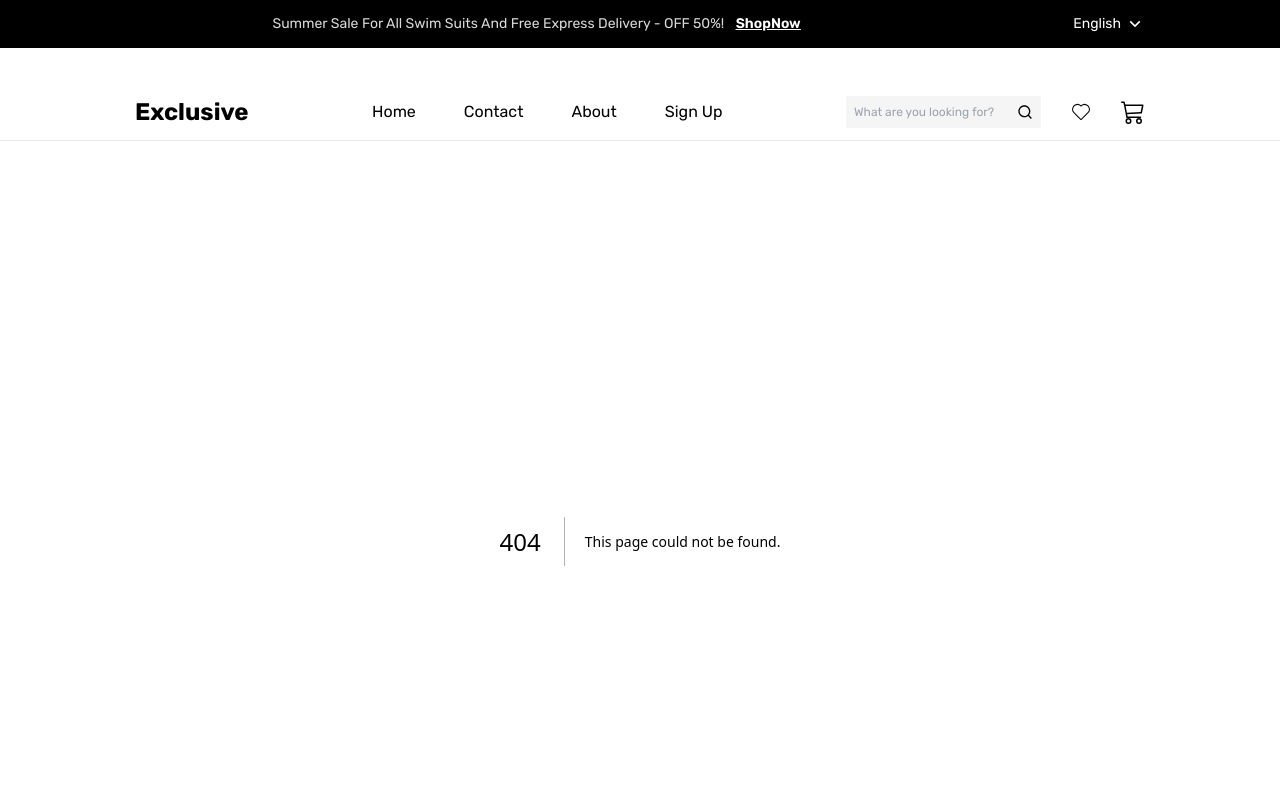
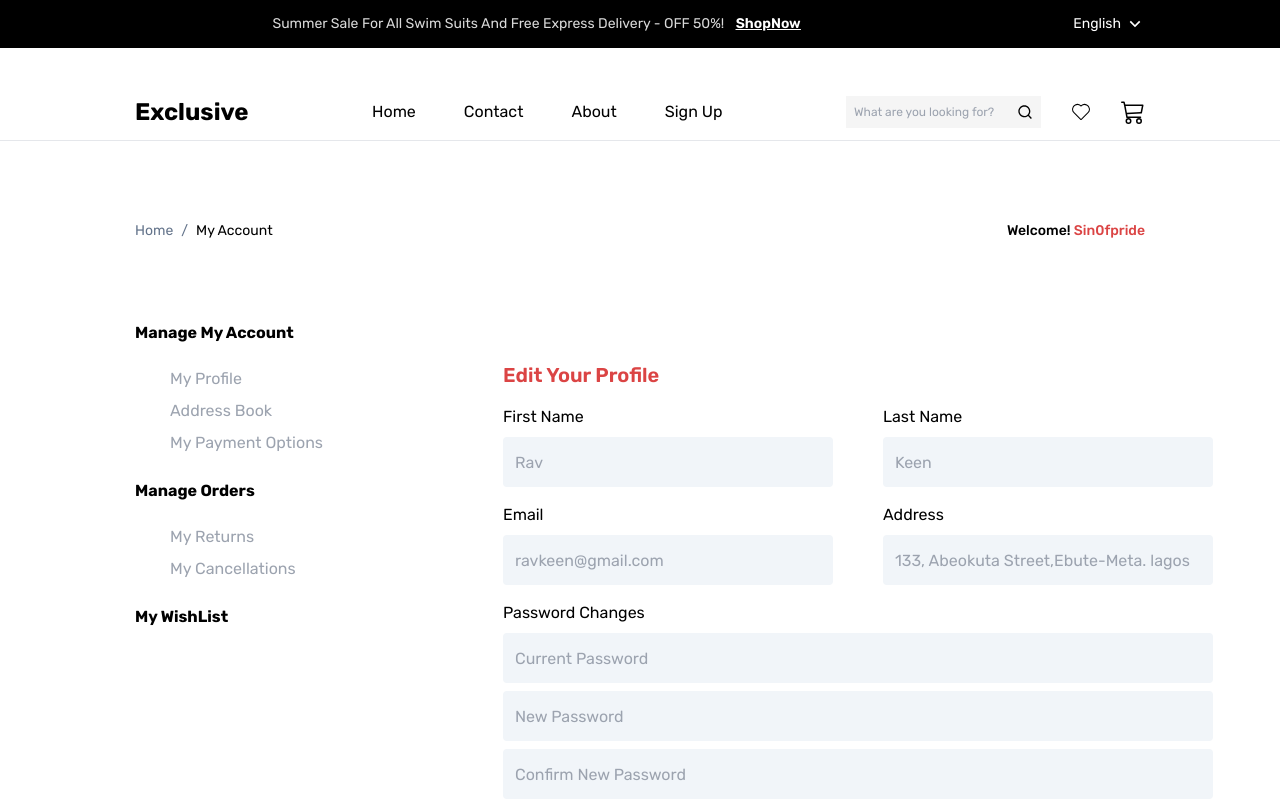
Before and after one commit to RaheemHakeem/next-ecommerce, a Next.js app: page /account in a window 1280 px wide. Before the commit this address had no page. Shown: the top 800 px of the page. Built offline with nearby package versions, Linux system fonts and the light colour scheme.

Commit message:
Added Account page

```diff
--- /dev/null
+++ b/app/(auth)/account/page.jsx
@@ -0,0 +1,115 @@
+import { styles } from "../../styles";
+
+const Account = () => {
+  return (
+    <div className={`${styles.marginX} mt-20 mb-[180px]`}>
+      <div className="mb-[80px] flex justify-between">
+        <div className="flex gap-2 text-sm ">
+          <p className=" text-slate-500">Home</p>
+          <span className=" text-slate-500">/</span>
+          <p>My Account</p>
+        </div>
+
+        <div className="text-sm">
+          <p className=" font-medium">
+            Welcome! <span className="text-[#db4444]">Sin0fpride</span>
+          </p>
+        </div>
+      </div>
+
+      <div className="flex gap-x-[100px]">
+        <div className=" min-w-fit">
+          <div className="mb-[24px]">
+            <h1 className="text-base font-bold mb-[22px]">Manage My Account</h1>
+            <div className="ml-[35px] text-gray-400 space-y-2">
+              <p>My Profile</p>
+              <p>Address Book</p>
+              <p>My Payment Options</p>
+            </div>
+          </div>
+
+          <div className="mb-[24px]">
+            <h1 className="text-base font-bold mb-[22px]">Manage Orders</h1>
+            <div className="ml-[35px] text-gray-400 space-y-2">
+              <p>My Returns</p>
+              <p>My Cancellations</p>
+            </div>
+          </div>
+
+          <h1 className="text-base font-bold mb-[22px]">My WishList</h1>
+        </div>
+
+        <div className="py-10 px-20">
+          <h1 className=" text-xl font-semibold text-[#db4444] mb-4">
+            Edit Your Profile
+          </h1>
+          <form>
+            <div className="flex gap-x-[50px] text-base mb-4">
+              <div>
+                <h3 className="mb-2">First Name</h3>
+                <input
+                  type="text"
+                  placeholder="Rav"
+                  className="h-[50px] bg-slate-100 w-[330px] p-3 rounded"
+                />
+              </div>
+              <div>
+                <h3 className="mb-2">Last Name</h3>
+                <input
+                  type="text"
+                  placeholder="Keen"
+                  className="h-[50px] bg-slate-100 w-[330px] p-3 rounded"
+                />
+              </div>
+            </div>
+
+            <div className="flex gap-x-[50px] text-base mb-4">
+              <div>
+                <h3 className="mb-2">Email</h3>
+                <input
+                  type="text"
+                  placeholder="ravkeen@gmail.com"
+                  className="h-[50px] bg-slate-100 w-[330px] p-3 rounded"
+                />
+              </div>
+              <div>
+                <h3 className="mb-2">Address</h3>
+                <input
+                  type="text"
+                  placeholder="133, Abeokuta Street,Ebute-Meta. lagos"
+                  className="h-[50px] bg-slate-100 w-[330px] p-3 rounded"
+                />
+              </div>
+            </div>
+
+            <div className="flex flex-col mb-4">
+              <h3 className="mb-2">Password Changes</h3>
+              <input
+                type="password"
+                placeholder="Current Password"
+                className="h-[50px] bg-slate-100 w-full mb-2 p-3 rounded"
+              />
+              <input
+                type="password"
+                placeholder="New Password"
+                className="h-[50px] bg-slate-100 w-full mb-2 p-3 rounded"
+              />
+              <input
+                type="password"
+                placeholder="Confirm New Password"
+                className="h-[50px] bg-slate-100 w-full p-3 rounded"
+              />
+            </div>
+
+            <div className="flex justify-end">
+              <button>Cancel</button>
+              <button className="w-[215px] h-[56px] bg-[#db4444] rounded text-white text-base ml-8">Save Changes</button>
+            </div>
+          </form>
+        </div>
+      </div>
+    </div>
+  );
+};
+
+export default Account;
```
